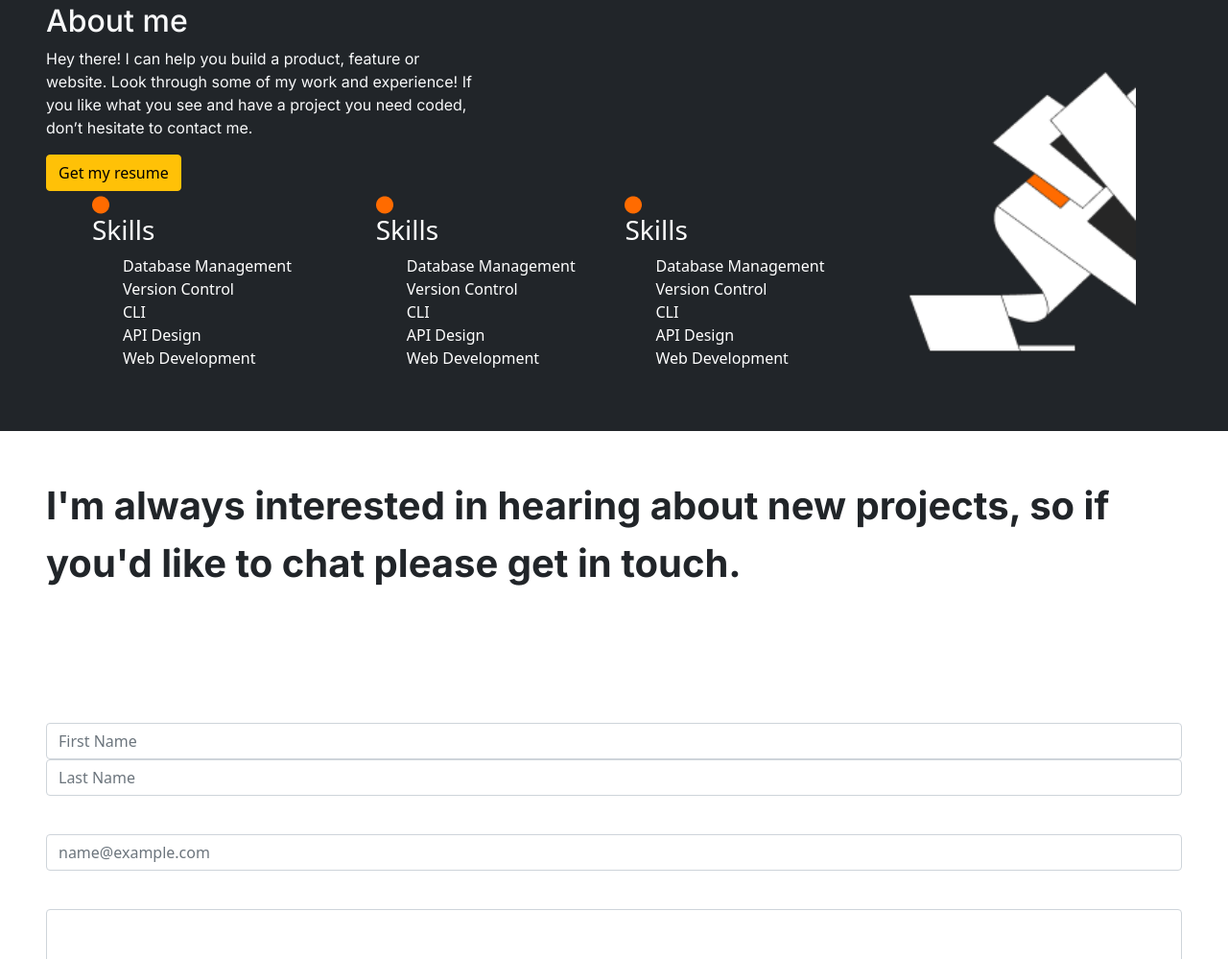
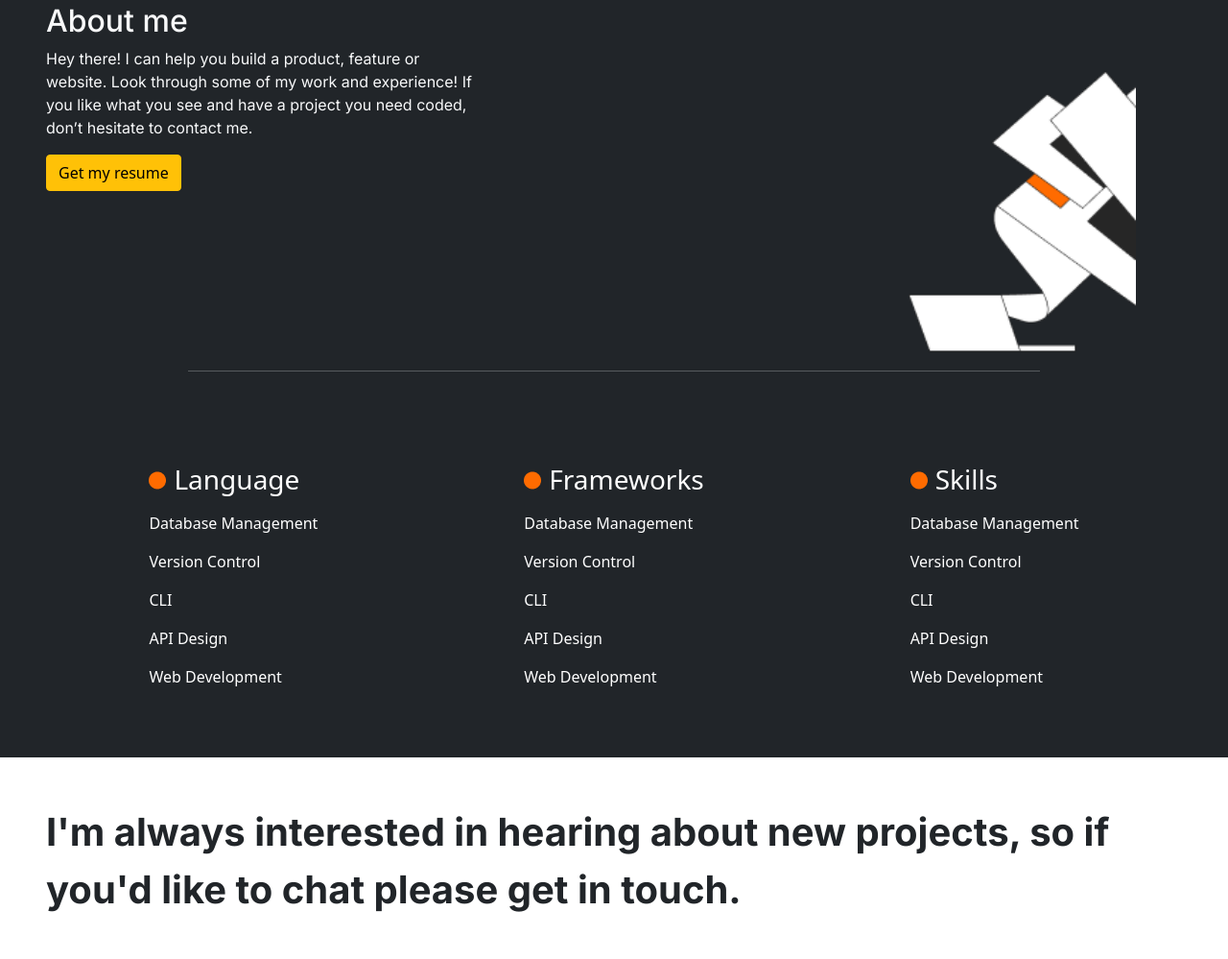
Before and after one commit to tumainimaganiko/Portfolio-bootstrap, a plain HTML site: page index.html in a window 1280 px wide. Shown: the part 2403-3402 px from the top of the page at 96% size. Drawn offline with nearby package versions, Linux system fonts and the light colour scheme.

Commit message:
Update skills section

```diff
--- a/index.html
+++ b/index.html
@@ -252,53 +252,56 @@
 
 
 
+    <span><hr class="w-75 bg-light my-5 m-auto"></span>
 
-    <div class="row">
 
-        <div class="col-sm px-5">
+    <div class="d-flex mt-5 pt-5 justify-content-around">
+
         <div class="">
-                <div class="">
-                    <img src="images/skill.png" alt="skill-icon">
-                    <h3 class="text-white">Skills</h3>
+         <div class="col-sm d-inline-block">
+                <div class=" ">
+                    <img class="float-start p-2 ps-0" src="images/skill.png" alt="">
+                    <h3 class="text-white">Language</h3>
                 </div>
-                <ul class="text-white">
-                    <li>Database Management</li>
-                    <li>Version Control</li>
-                    <li>CLI</li>
-                    <li>API Design</li>
-                    <li>Web Development</li>
-                </ul>
-            </div>
-
-        </div>
-        <div class="col-sm"> <div class="">
-                <div class="">
-                    <img src="images/skill.png" alt="skill-icon">
-                    <h3 class="text-white">Skills</h3>
-                </div>
-                <ul class="text-white">
-                    <li>Database Management</li>
-                    <li>Version Control</li>
-                    <li>CLI</li>
-                    <li>API Design</li>
-                    <li>Web Development</li>
+                <ul class="text-white list-unstyled d-inline-block">
+                    <li class="py-2">Database Management</li>
+                    <li class="py-2">Version Control</li>
+                    <li class="py-2">CLI</li>
+                    <li class="py-2">API Design</li>
+                    <li class="py-2">Web Development</li>
                 </ul>
             </div>
         </div>
+        <div>
+          <div class="col-sm d-inline-block">
+            <div class="">
+                <img class="float-start p-2 ps-0" src="images/skill.png" alt="">
+                <h3 class="float-end text-white">Frameworks</h3>
+            </div>
+            <ul class="text-white list-unstyled d-inline-block">
+                <li class="py-2">Database Management</li>
+                <li class="py-2">Version Control</li>
+                <li class="py-2">CLI</li>
+                <li class="py-2">API Design</li>
+                <li class="py-2">Web Development</li>
+            </ul>
+    </div>
+        </div>
+        <div>
           <div class="col-sm">
             <div class="">
-                <div class="stack-title">
-                    <img src="images/skill.png" alt="skill-icon">
+                <img class="float-start p-2 ps-0" src="images/skill.png" alt="skill-icon">
                 <h3 class="text-white">Skills</h3>
             </div>
-                <ul class="text-white">
-                    <li>Database Management</li>
-                    <li>Version Control</li>
-                    <li>CLI</li>
-                    <li>API Design</li>
-                    <li>Web Development</li>
+            <ul class="text-white list-group list-unstyled d-inline-block">
+                <li class="py-2">Database Management</li>
+                <li class="py-2">Version Control</li>
+                <li class="py-2">CLI</li>
+                <li class="py-2">API Design</li>
+                <li class="py-2">Web Development</li>
             </ul>
-            </div></div>
+      </div>
+        </div>
       </div>
 
 
```
Lines whose indentation alone changed are shown as unchanged.
